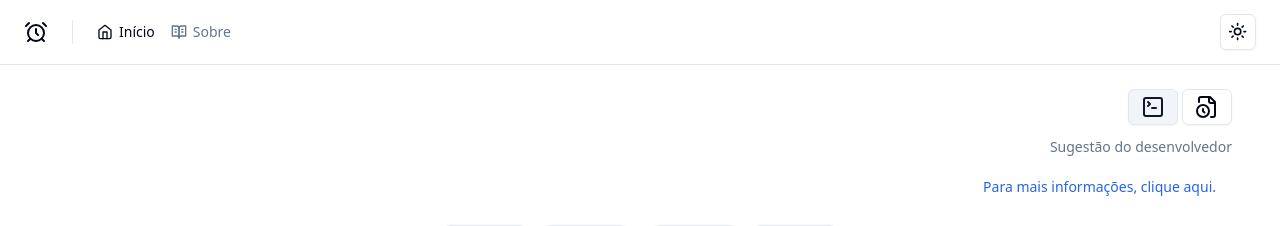
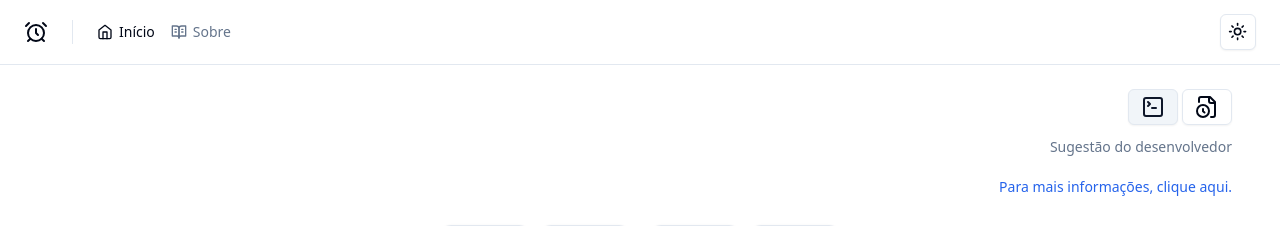
Before and after one commit to brunomestanza/flowmodoro, a React (Vite) app: page / in a window 1280 px wide. Shown: the top 226 px of the page. Built offline with nearby package versions, Linux system fonts and the light colour scheme.

Commit message:
fix: :bug: remove button padding

```diff
--- a/src/pages/app/home/flowmodoro-type-toggle.tsx
+++ b/src/pages/app/home/flowmodoro-type-toggle.tsx
@@ -52,8 +52,8 @@ export function FlowmodoroTypeToggle({
           ? 'Sugestão do desenvolvedor'
           : 'Sugestão de Zoë Read-Bivens'}
       </p>
-      <Button variant="link" asChild>
-        <Link to="/sobre-o-flowmodoro" className="px-0">
+      <Button variant="link" className="px-0" asChild>
+        <Link to="/sobre-o-flowmodoro">
           Para mais informações, clique aqui.
         </Link>
       </Button>
```
